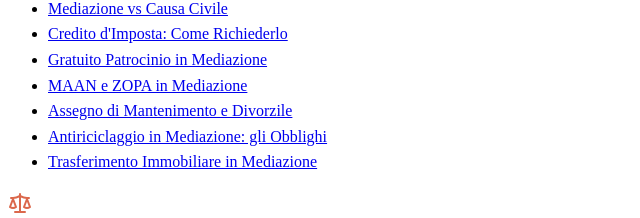
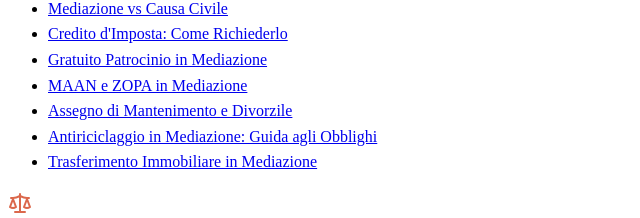
Before and after one commit to calcagnocarloalberto1-star/calcolomediazione, a React (Vite) app in the folder client/: page / in a window 1280 px wide. Shown: the part 4075-4293 px from the top of the page, without its empty margins (0-640 px from the left). Built offline with nearby package versions, Linux system fonts and the light colour scheme; no server answers.

Commit message:
Aggiorna link footer: guida agli obblighi punta ora a antiriciclaggio-guida

```diff
--- a/client/src/components/Footer.tsx
+++ b/client/src/components/Footer.tsx
@@ -36,7 +36,7 @@ export default function Footer() {
               <li><FooterLink href="/gratuito-patrocinio-mediazione">Gratuito Patrocinio in Mediazione</FooterLink></li>
               <li><FooterLink href="/maan-zopa-mediazione">MAAN e ZOPA in Mediazione</FooterLink></li>
               <li><FooterLink href="/assegno-mantenimento-divorzile-calcolo">Assegno di Mantenimento e Divorzile</FooterLink></li>
-              <li><FooterLink href="/antiriciclaggio-mediazione-obblighi">Antiriciclaggio in Mediazione: gli Obblighi</FooterLink></li>
+              <li><FooterLink href="/antiriciclaggio-guida">Antiriciclaggio in Mediazione: Guida agli Obblighi</FooterLink></li>
               <li><FooterLink href="/trasferimento-immobiliare-mediazione">Trasferimento Immobiliare in Mediazione</FooterLink></li>
             </ul>
           </div>
```
